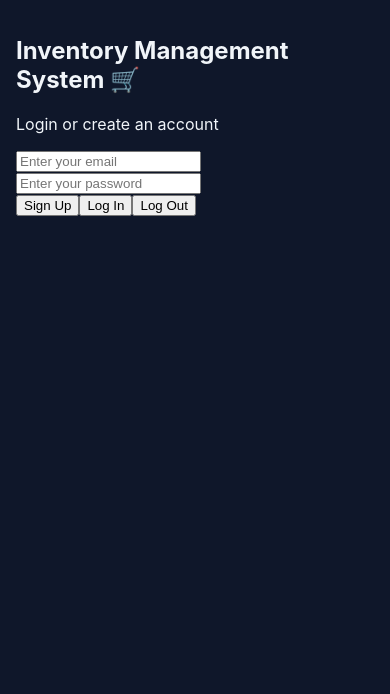
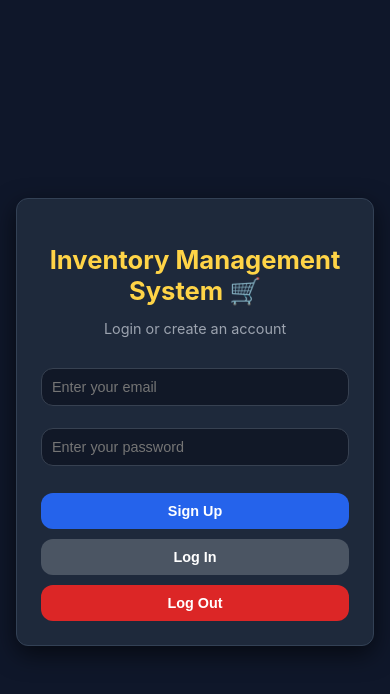
Before and after one commit to Prapti101/inventory-app, a React (Create React App) app: page / in a window 390 px wide. Shown: the top 694 px of the page. Built offline with nearby package versions, Linux system fonts and the light colour scheme; no server answers.

Commit message:
Fix form

```diff
--- a/src/App.css
+++ b/src/App.css
@@ -1,199 +1,159 @@
-body {
-  margin: 0;
+.auth-wrapper {
+  display: flex;
+  justify-content: center;
+  align-items: center;
+  min-height: 100vh; /* allows scroll if needed */
+  background: #0f172a;
   font-family: "Inter", "Segoe UI", Tahoma, Geneva, Verdana, sans-serif;
-  background: #0f172a;
-  color: #f1f5f9;
-
-  /* Make sure content centers but also scrolls if needed */
-  display: flex;
-  flex-direction: column;
-  align-items: center;
-  min-height: 100vh;
-  padding: 1rem;
+  padding: 1rem; /* keeps spacing from screen edges */
   box-sizing: border-box;
 }
 
-.navbar {
-  background: linear-gradient(90deg, #059669, #10b981);
-  color: white;
-  padding: 1rem;
-  font-size: 1.4rem;
-  font-weight: 700;
+.auth-card {
+  background: #1e293b;
+  padding: 2rem;
+  border-radius: 16px;
+  box-shadow: 0 8px 25px rgba(0, 0, 0, 0.6);
+  width: 100%;
+  max-width: 380px; /* neat size across devices */
   text-align: center;
-  box-shadow: 0 4px 20px rgba(0, 0, 0, 0.4);
-  letter-spacing: 0.6px;
-  text-transform: uppercase;
-  width: 100%;
-  border-radius: 0 0 12px 12px;
-}
-
-.product-form {
-  background: #1e293b;
-  width: 100%;
-  max-width: 480px;   /* keeps it neat on desktop */
-  margin: 1.5rem auto;
-  padding: 1.5rem;
-  border-radius: 16px;
-  box-shadow: 0 8px 30px rgba(0, 0, 0, 0.6);
-  text-align: center;
+  animation: fadeIn 0.7s ease-in-out;
   border: 1px solid #334155;
   box-sizing: border-box;
 }
 
-.product-form h2 {
-  margin-bottom: 1.2rem;
-  color: #10b981;
-  font-size: 1.5rem;
+.auth-title {
+  font-size: 1.8rem;
+  margin-bottom: 0.6rem;
+  color: #ffd447;
   font-weight: 700;
 }
 
-.product-form input,
-.product-form select {
+.auth-subtitle {
+  font-size: 1rem;
+  color: #9ca3af;
+  margin-bottom: 1.6rem;
+}
+
+.auth-input {
   width: 100%;
-  padding: 14px;
-  margin: 0.6rem 0;
-  border: 1px solid #334155;
+  padding: 12px;
+  margin: 0.7rem 0;
+  border: 1px solid #374151;
   border-radius: 12px;
   font-size: 1rem;
-  background: #0f172a;
-  color: #f1f5f9;
-  transition: all 0.3s ease;
+  background: #111827;
+  color: #f9fafb;
+  transition: 0.3s;
   box-sizing: border-box;
 }
 
-.product-form input:focus,
-.product-form select:focus {
+.auth-input:focus {
   outline: none;
-  border-color: #10b981;
-  box-shadow: 0 0 8px rgba(16, 185, 129, 0.5);
+  border-color: #6b7280;
+  box-shadow: 0 0 6px rgba(107, 114, 128, 0.5);
 }
 
-.product-form button {
-  background: #10b981;
-  color: #0f172a;
-  padding: 14px;
+.auth-buttons {
+  display: flex;
+  flex-direction: column;
+  gap: 10px;
+  margin-top: 1rem;
+}
+
+.auth-btn {
+  padding: 12px;
   border: none;
   border-radius: 12px;
   font-size: 1rem;
-  font-weight: 700;
+  font-weight: bold;
   cursor: pointer;
-  transition: all 0.3s ease;
-  margin-top: 12px;
-  width: 100%;
+  transition: transform 0.2s, background 0.3s;
+  width: 100%; /* full width for all devices */
 }
 
-.product-form button:hover {
-  background: #059669;
-  transform: translateY(-2px);
+.signup {
+  background: #2563eb;
+  color: white;
 }
 
-.table-container {
-  width: 100%;
-  max-width: 1000px;
-  margin: 1.5rem auto;
-  overflow-x: auto;   /* ✅ allows scroll on mobile */
-  background: #1e293b;
-  padding: 1rem;
-  border-radius: 16px;
-  box-shadow: 0 8px 30px rgba(0, 0, 0, 0.6);
-  border: 1px solid #334155;
-  box-sizing: border-box;
+.signup:hover {
+  background: #1d4ed8;
+  transform: scale(1.05);
 }
 
-.product-table {
-  width: 100%;
-  border-collapse: collapse;
-  min-width: 500px; /* ✅ avoids text squeezing too much */
+.login {
+  background: #4b5563;
+  color: white;
 }
 
-.product-table th,
-.product-table td {
-  padding: 12px;
-  text-align: left;
-  border-bottom: 1px solid #334155;
+.login:hover {
+  background: #374151;
+  transform: scale(1.05);
 }
 
-.product-table th {
-  background: #0f172a;
-  font-weight: 700;
-  color: #10b981;
-  text-transform: uppercase;
-  font-size: 0.85rem;
-  letter-spacing: 0.5px;
+.logout {
+  background: #dc2626;
+  color: white;
 }
 
-.product-table tr:hover {
-  background: #0f172a;
-  transition: background 0.3s;
+.logout:hover {
+  background: #b91c1c;
+  transform: scale(1.05);
 }
 
-.action-btn {
-  padding: 8px 12px;
-  border: none;
-  border-radius: 10px;
-  font-size: 0.85rem;
-  font-weight: 600;
-  cursor: pointer;
-  margin-right: 6px;
-  transition: 0.2s;
+@keyframes fadeIn {
+  from {
+    opacity: 0;
+    transform: translateY(-15px);
+  }
+  to {
+    opacity: 1;
+    transform: translateY(0);
+  }
 }
 
-.edit-btn {
-  background: #3b82f6;
-  color: white;
-}
-.edit-btn:hover {
-  background: #2563eb;
+/* 📱 Small Phones (≤480px) */
+@media (max-width: 480px) {
+  .auth-card {
+    padding: 1.2rem;
+    border-radius: 12px;
+  }
+  .auth-title {
+    font-size: 1.4rem;
+  }
+  .auth-subtitle {
+    font-size: 0.9rem;
+    margin-bottom: 1.2rem;
+  }
+  .auth-input,
+  .auth-btn {
+    padding: 10px;
+    font-size: 0.9rem;
+  }
 }
 
-.delete-btn {
-  background: #ef4444;
-  color: white;
-}
-.delete-btn:hover {
-  background: #dc2626;
+/* 📱 Larger Phones + Tablets Portrait (≤768px) */
+@media (max-width: 768px) {
+  .auth-card {
+    max-width: 90%;
+    padding: 1.5rem;
+  }
+  .auth-title {
+    font-size: 1.6rem;
+  }
 }
 
-.save-btn {
-  background: #10b981;
-  color: white;
-}
-.save-btn:hover {
-  background: #059669;
+/* 💻 Tablets Landscape + Small Laptops (≤1024px) */
+@media (max-width: 1024px) {
+  .auth-card {
+    max-width: 420px;
+  }
 }
 
-.cancel-btn {
-  background: #9ca3af;
-  color: white;
-}
-.cancel-btn:hover {
-  background: #6b7280;
-}
-
-/* ✅ Mobile-first adjustments */
-@media (max-width: 768px) {
-  .navbar {
-    font-size: 1.2rem;
-    padding: 0.8rem;
-  }
-
-  .product-form {
-    padding: 1rem;
-    max-width: 95%;
-  }
-
-  .product-form h2 {
-    font-size: 1.3rem;
-  }
-
-  .table-container {
-    padding: 0.8rem;
-    max-width: 100%;
-  }
-
-  .product-table th,
-  .product-table td {
-    font-size: 0.85rem;
-    padding: 10px;
+/* 🖥️ Large Screens (≥1201px) */
+@media (min-width: 1201px) {
+  .auth-card {
+    max-width: 400px; /* keeps centered and not too wide */
   }
 }
--- a/src/Auth.css
+++ b/src/Auth.css
@@ -1,199 +1,159 @@
-body {
-  margin: 0;
+.auth-wrapper {
+  display: flex;
+  justify-content: center;
+  align-items: center;
+  min-height: 100vh; /* ✅ allows scroll if needed */
+  background: #0f172a;
   font-family: "Inter", "Segoe UI", Tahoma, Geneva, Verdana, sans-serif;
-  background: #0f172a;
-  color: #f1f5f9;
-
-  /* Make sure content centers but also scrolls if needed */
-  display: flex;
-  flex-direction: column;
-  align-items: center;
-  min-height: 100vh;
-  padding: 1rem;
+  padding: 1rem; /* ✅ prevents touching screen edges */
   box-sizing: border-box;
 }
 
-.navbar {
-  background: linear-gradient(90deg, #059669, #10b981);
-  color: white;
-  padding: 1rem;
-  font-size: 1.4rem;
-  font-weight: 700;
+.auth-card {
+  background: #1e293b;
+  padding: 2rem;
+  border-radius: 16px;
+  box-shadow: 0 8px 25px rgba(0, 0, 0, 0.6);
+  width: 100%;
+  max-width: 380px; /* ✅ keeps neat size on big screens */
   text-align: center;
-  box-shadow: 0 4px 20px rgba(0, 0, 0, 0.4);
-  letter-spacing: 0.6px;
-  text-transform: uppercase;
-  width: 100%;
-  border-radius: 0 0 12px 12px;
-}
-
-.product-form {
-  background: #1e293b;
-  width: 100%;
-  max-width: 480px;   /* keeps it neat on desktop */
-  margin: 1.5rem auto;
-  padding: 1.5rem;
-  border-radius: 16px;
-  box-shadow: 0 8px 30px rgba(0, 0, 0, 0.6);
-  text-align: center;
+  animation: fadeIn 0.7s ease-in-out;
   border: 1px solid #334155;
   box-sizing: border-box;
 }
 
-.product-form h2 {
-  margin-bottom: 1.2rem;
-  color: #10b981;
-  font-size: 1.5rem;
+.auth-title {
+  font-size: 1.8rem;
+  margin-bottom: 0.6rem;
+  color: #ffd447;
   font-weight: 700;
 }
 
-.product-form input,
-.product-form select {
+.auth-subtitle {
+  font-size: 1rem;
+  color: #9ca3af;
+  margin-bottom: 1.6rem;
+}
+
+.auth-input {
   width: 100%;
-  padding: 14px;
-  margin: 0.6rem 0;
-  border: 1px solid #334155;
+  padding: 12px;
+  margin: 0.7rem 0;
+  border: 1px solid #374151;
   border-radius: 12px;
   font-size: 1rem;
-  background: #0f172a;
-  color: #f1f5f9;
-  transition: all 0.3s ease;
+  background: #111827;
+  color: #f9fafb;
+  transition: 0.3s;
   box-sizing: border-box;
 }
 
-.product-form input:focus,
-.product-form select:focus {
+.auth-input:focus {
   outline: none;
-  border-color: #10b981;
-  box-shadow: 0 0 8px rgba(16, 185, 129, 0.5);
+  border-color: #6b7280;
+  box-shadow: 0 0 6px rgba(107, 114, 128, 0.5);
 }
 
-.product-form button {
-  background: #10b981;
-  color: #0f172a;
-  padding: 14px;
+.auth-buttons {
+  display: flex;
+  flex-direction: column;
+  gap: 10px;
+  margin-top: 1rem;
+}
+
+.auth-btn {
+  padding: 12px;
   border: none;
   border-radius: 12px;
   font-size: 1rem;
-  font-weight: 700;
+  font-weight: bold;
   cursor: pointer;
-  transition: all 0.3s ease;
-  margin-top: 12px;
-  width: 100%;
+  transition: transform 0.2s, background 0.3s;
+  width: 100%; /* ✅ full width on all screens */
 }
 
-.product-form button:hover {
-  background: #059669;
-  transform: translateY(-2px);
+.signup {
+  background: #2563eb;
+  color: white;
 }
 
-.table-container {
-  width: 100%;
-  max-width: 1000px;
-  margin: 1.5rem auto;
-  overflow-x: auto;   /* ✅ allows scroll on mobile */
-  background: #1e293b;
-  padding: 1rem;
-  border-radius: 16px;
-  box-shadow: 0 8px 30px rgba(0, 0, 0, 0.6);
-  border: 1px solid #334155;
-  box-sizing: border-box;
+.signup:hover {
+  background: #1d4ed8;
+  transform: scale(1.05);
 }
 
-.product-table {
-  width: 100%;
-  border-collapse: collapse;
-  min-width: 500px; /* ✅ avoids text squeezing too much */
+.login {
+  background: #4b5563;
+  color: white;
 }
 
-.product-table th,
-.product-table td {
-  padding: 12px;
-  text-align: left;
-  border-bottom: 1px solid #334155;
+.login:hover {
+  background: #374151;
+  transform: scale(1.05);
 }
 
-.product-table th {
-  background: #0f172a;
-  font-weight: 700;
-  color: #10b981;
-  text-transform: uppercase;
-  font-size: 0.85rem;
-  letter-spacing: 0.5px;
+.logout {
+  background: #dc2626;
+  color: white;
 }
 
-.product-table tr:hover {
-  background: #0f172a;
-  transition: background 0.3s;
+.logout:hover {
+  background: #b91c1c;
+  transform: scale(1.05);
 }
 
-.action-btn {
-  padding: 8px 12px;
-  border: none;
-  border-radius: 10px;
-  font-size: 0.85rem;
-  font-weight: 600;
-  cursor: pointer;
-  margin-right: 6px;
-  transition: 0.2s;
+@keyframes fadeIn {
+  from {
+    opacity: 0;
+    transform: translateY(-15px);
+  }
+  to {
+    opacity: 1;
+    transform: translateY(0);
+  }
 }
 
-.edit-btn {
-  background: #3b82f6;
-  color: white;
-}
-.edit-btn:hover {
-  background: #2563eb;
+/* 📱 Small Phones */
+@media (max-width: 480px) {
+  .auth-card {
+    padding: 1.2rem;
+    border-radius: 12px;
+  }
+  .auth-title {
+    font-size: 1.4rem;
+  }
+  .auth-subtitle {
+    font-size: 0.9rem;
+    margin-bottom: 1.2rem;
+  }
+  .auth-input,
+  .auth-btn {
+    padding: 10px;
+    font-size: 0.9rem;
+  }
 }
 
-.delete-btn {
-  background: #ef4444;
-  color: white;
-}
-.delete-btn:hover {
-  background: #dc2626;
+/* 📱 Larger Phones + Tablets Portrait */
+@media (max-width: 768px) {
+  .auth-card {
+    max-width: 90%;
+    padding: 1.5rem;
+  }
+  .auth-title {
+    font-size: 1.6rem;
+  }
 }
 
-.save-btn {
-  background: #10b981;
-  color: white;
-}
-.save-btn:hover {
-  background: #059669;
+/* 💻 Tablets Landscape + Small Laptops */
+@media (max-width: 1024px) {
+  .auth-card {
+    max-width: 420px;
+  }
 }
 
-.cancel-btn {
-  background: #9ca3af;
-  color: white;
-}
-.cancel-btn:hover {
-  background: #6b7280;
-}
-
-/* ✅ Mobile-first adjustments */
-@media (max-width: 768px) {
-  .navbar {
-    font-size: 1.2rem;
-    padding: 0.8rem;
-  }
-
-  .product-form {
-    padding: 1rem;
-    max-width: 95%;
-  }
-
-  .product-form h2 {
-    font-size: 1.3rem;
-  }
-
-  .table-container {
-    padding: 0.8rem;
-    max-width: 100%;
-  }
-
-  .product-table th,
-  .product-table td {
-    font-size: 0.85rem;
-    padding: 10px;
+/* 🖥️ Large Screens */
+@media (min-width: 1201px) {
+  .auth-card {
+    max-width: 400px; /* ✅ prevents card from being too wide */
   }
 }
```
